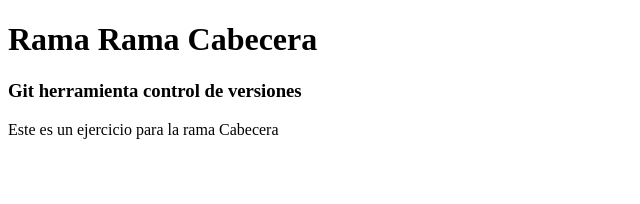
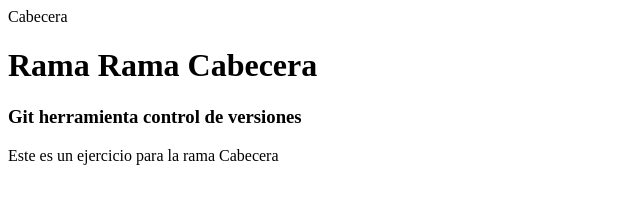
Before and after one commit to henrysotelo/curso-platzi, a plain HTML site: page index.html in a window 1280 px wide. Shown: the whole page, without its empty margins (0-640 px from the left). Drawn offline with Linux system fonts and the light colour scheme.

Commit message:
4 - Commit Rama Cabecera

```diff
--- a/index.html
+++ b/index.html
@@ -8,8 +8,11 @@
 </head>
 
 <body>
+<div id="Contenedor">
+    <div id="Cabecera">Cabecera</div>
     <h1>Rama Rama Cabecera</h1>
     <h3>Git herramienta control de versiones</h3>
+</div>
 </body>
 <p>Este es un ejercicio para la rama Cabecera</p>
 
```
